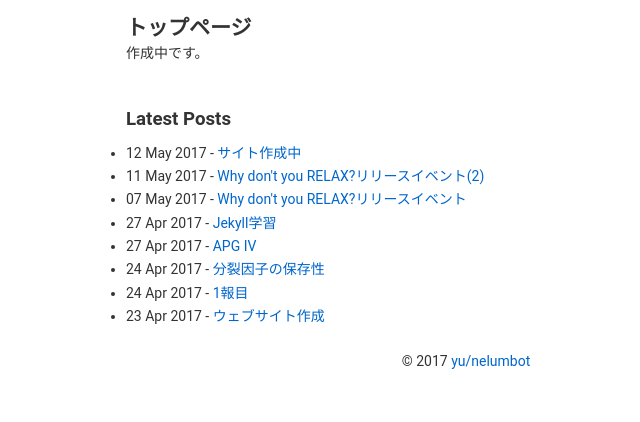
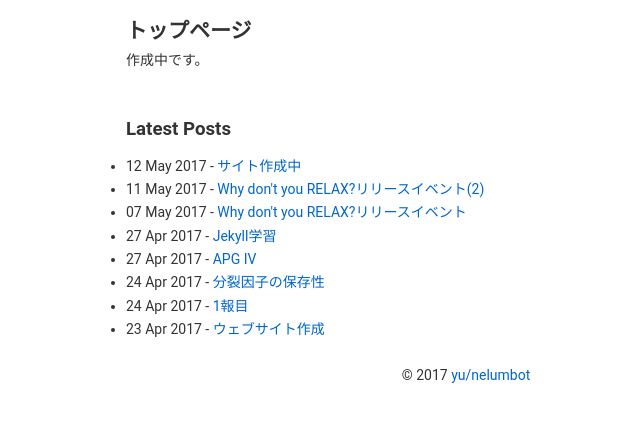
Before and after one commit to yunelumbot/test-site, a Jekyll site: the page built from index.md, in a window 1280 px wide. Shown: the top 422 px of the page, without its empty margins (174-814 px from the left). Built offline with Jekyll 4.4.1, drawn with Linux system fonts in a browser that asks for light colours.

Commit message:
CSSの値検討中

```diff
--- a/_sass/typography.scss
+++ b/_sass/typography.scss
@@ -72,19 +72,19 @@ table {
 
 h1 {
 	font-size: 1.6667em; /* 48px/18px */
-	line-height: 1.3333em; /* 48px/48px */
+	line-height: 1.6667em; /* 48px/48px */
 	padding: 0.25em 0; /* 12px/48px * 2 (Use padding instead of margin to maintain proximity with paragraph) */
 }
 
 h2 {
 	font-size: 1.5em; /* 36px/18px */
-	line-height: 1.3333em; /* 48px/36px */
+	line-height: 1.6667em; /* 48px/36px */
 	padding: 0.66667em 0 0 0; /* 12px/36px * 2, pnly top (Use padding instead of margin to maintain proximity with paragraph) */
 }
 
 h3, h4, h5, h6 {
 	font-size: 1.3333em; /* 24px/18px */
-	line-height: 1.3333em; /* 24px/24px */
+	line-height: 1.6667em; /* 24px/24px */
 	padding: 0.5em 0; /* 12px/24px * 2 (Use padding instead of margin to maintain proximity with paragraph) */
 }
 
```
